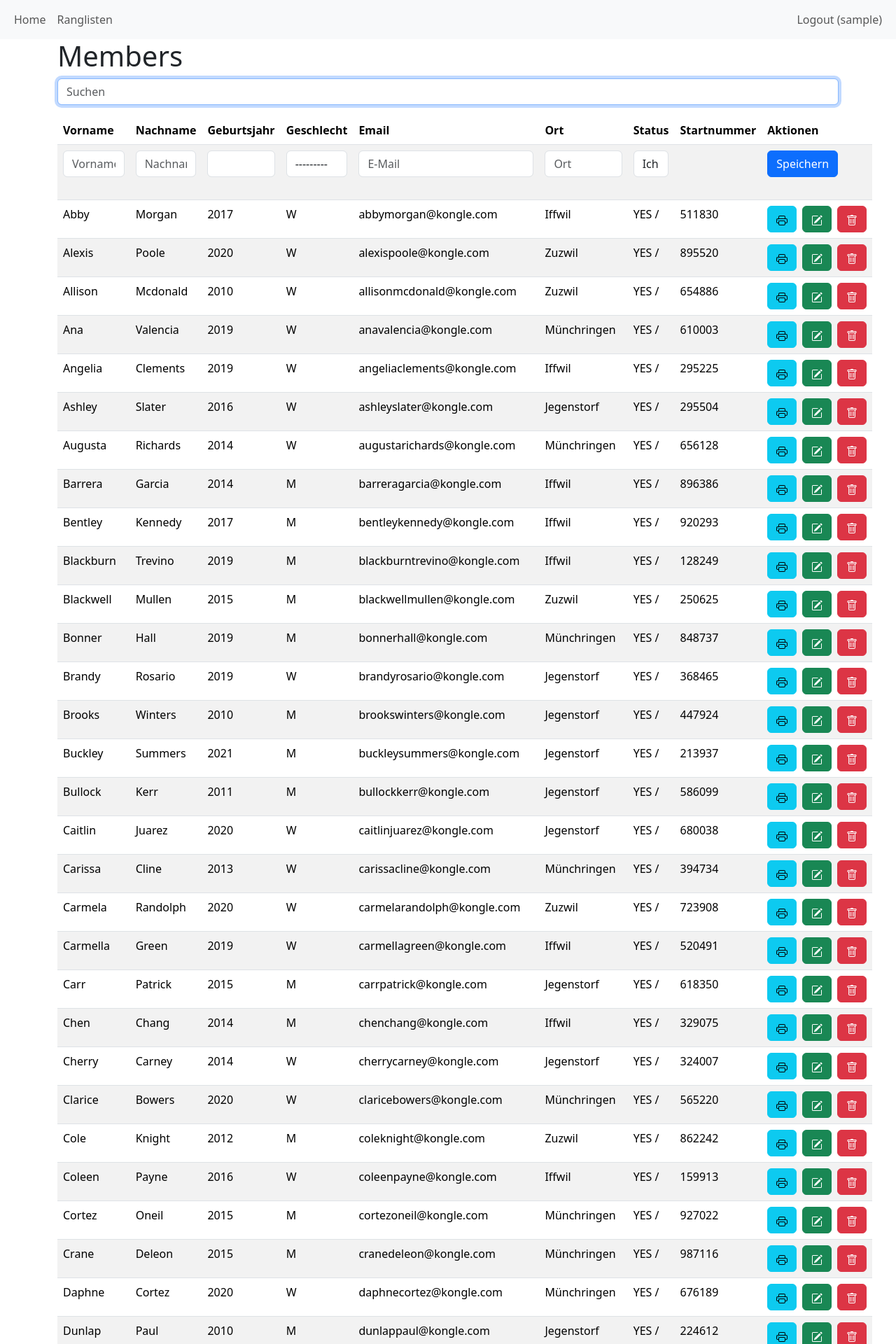
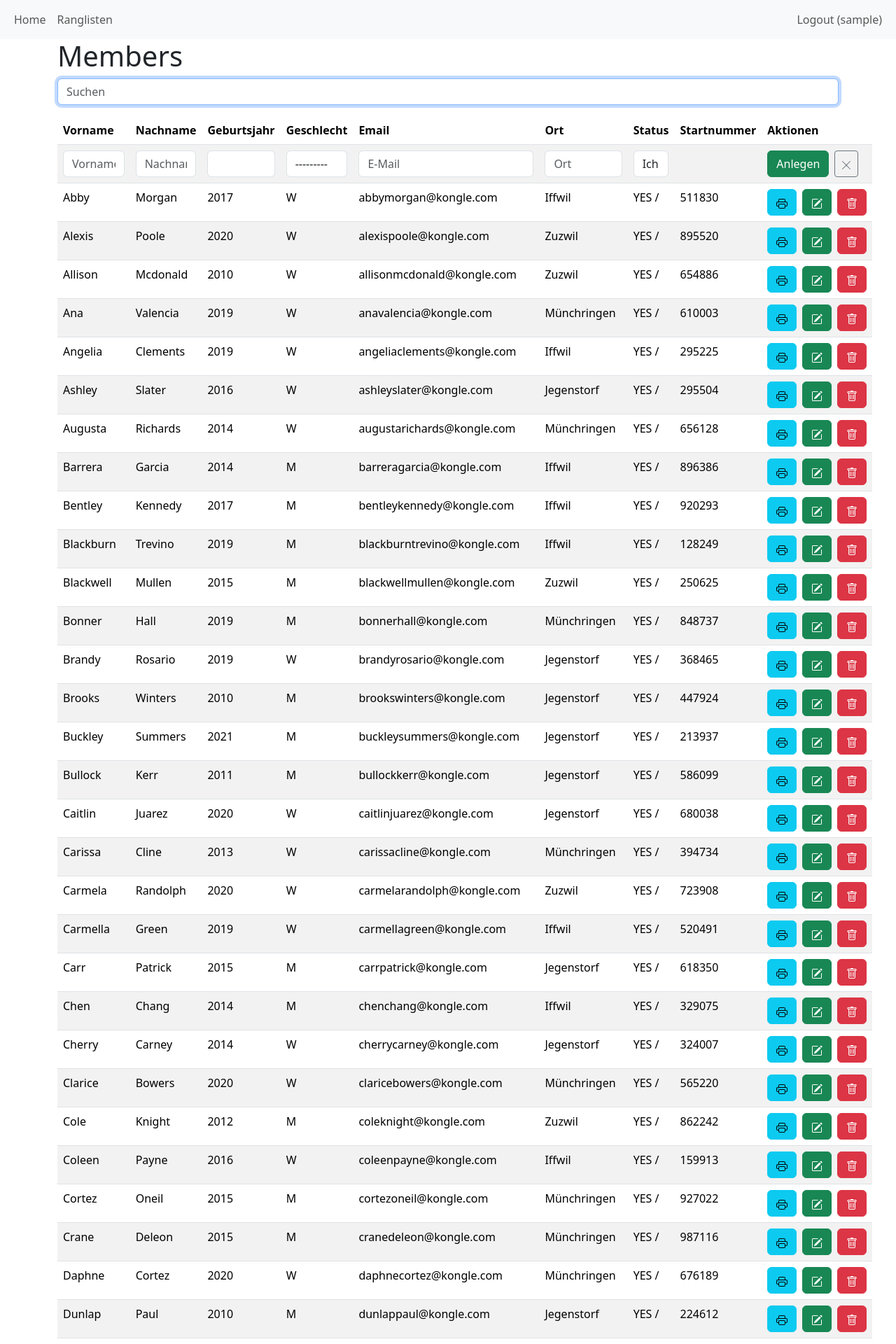
Before and after one commit to fPBunxGKv/sj-github, a Django app: page /users/ in a window 1280 px wide. Shown: the top 1920 px of the page at 70% size. Run offline with Django 4.2, Linux system fonts and the light colour scheme; the visitor is signed in with stand-in values (Sample User, id 1); data comes from the database, SQL or seed files in the repository; parts of the project's set-up code (start-up, migrations or seed data) failed here and were passed over; some libraries are stand-ins or nearby versions.

Commit message:
members: add create/save/cancel UX and start number handling
- Add a distinct "Anlegen" (green) button for new users and keep
  "Speichern" (blue) for editing existing ones in save.html
- Add a small icon-only cancel button when editing that resets the
  form back to the empty new-user state
- Replace the plain confirm() dialog for deleting a user with a
  Bootstrap modal showing firstname/lastname/birth year
- Add a read-only, non-interactive startnum field to UserForm, shown
  only in edit mode (submitted as a hidden input when creating)
- Normalize widget CSS classes across UserForm/RegisterUserForm
  (drop unused form-floating/mb-4, unify to form-outline)
- views.py: handle 'cancel' POST action and treat startnum == 0 as
  unset when auto-generating a start number

```diff
--- a/members/forms.py
+++ b/members/forms.py
@@ -53,7 +53,7 @@ class RegisterUserForm(forms.ModelForm):
 
         widgets = {
             'firstname': forms.TextInput(attrs={
-                'class': 'form-floating mb-4 form-control form-control-lg',
+                'class': 'form-outline mb-4 form-control form-control-lg',
                 'required': True,
                 }),
             'lastname': forms.TextInput(attrs={
@@ -131,44 +131,51 @@ class UserForm(forms.ModelForm):
             'gender',
             'email',
             'city',
-            'state'
+            'state',
+            'startnum',
         ]
 
         widgets = {
             'firstname': forms.TextInput(
                 attrs={
-                    'class': 'form-floating mb-4 form-control form-control-md',
+                    'class': 'form-outline form-control form-control-md',
                     'required': True,
                     'placeholder': 'Vorname *',
                 }),
             'lastname': forms.TextInput(
                 attrs={
-                    'class': 'form-outline mb-4 form-control form-control-md',
+                    'class': 'form-outline form-control form-control-md',
                     'required': True,
                     'placeholder': 'Nachname *',
                 }),
             'byear': forms.NumberInput(attrs={
-                    'class': 'form-control form-control-md',
+                    'class': 'form-outline form-control form-control-md',
                     'required': True,
                 }),
             'gender': forms.Select(attrs={
-                    'class': 'form-control form-control-md',
+                    'class': 'form-outline form-control form-control-md',
                     'required': True,
                 }),
             'email': forms.EmailInput(attrs={
-                    'class': 'form-outline mb-4 form-control form-control-md',
+                    'class': 'form-outline form-control form-control-md',
                     'placeholder': 'E-Mail',
                 }),
             'phone': forms.TextInput(attrs={
-                    'class': 'form-outline mb-4 form-control form-control-md',
+                    'class': 'form-outline form-control form-control-md',
                 }),
             'city': forms.TextInput(attrs={
-                    'class': 'form-outline mb-4 form-control form-control-md',
+                    'class': 'form-outline form-control form-control-md',
                     'placeholder': 'Ort',
                 }),
             'state': forms.Select(attrs={
-                    'class': 'form-control form-control-md',
+                    'class': 'form-outline form-control form-control-md',
                     'required': True,
+                }),
+            'startnum': forms.NumberInput(attrs={
+                    'class': 'form-outline form-control form-control-md bg-light text-muted',
+                    'readonly': True,
+                    'tabindex': '-1',
+                    'style': 'user-select: none; pointer-events: none;',
                 }),
         }
 
@@ -181,6 +188,7 @@ class UserForm(forms.ModelForm):
             'phone' : 'Telefon',
             'city' : 'Ort',
             'state' : 'An/Abmelden *',
+            'startnum' : 'Startnummer',
         }
 
     def clean(self):
@@ -188,7 +196,8 @@ class UserForm(forms.ModelForm):
 
         firstname = cleaned_data.get('firstname')
         if not re.match(NAME_REGEX, firstname):
-            self.add_error('firstname', f"Im Vorname sind nur Buchstaben, Bindestriche und Leerzeichen erlaubt.")
+            firstname_error = f"Im Vorname sind nur Buchstaben, Bindestriche und Leerzeichen erlaubt."
+            self.add_error('firstname', firstname_error)
 
         lastname = cleaned_data.get('lastname')
         if not re.match(NAME_REGEX, lastname):
--- a/members/templates/run.html
+++ b/members/templates/run.html
@@ -83,7 +83,7 @@
                                 <p>Folgende Benutzer haben bereits 3 Läufe in diesem Event:</p>
                                 <ul>
                                     {% for user in duplicate_run_warning.users %}
-                                        <li>{{ user.firstname }} {{ user.lastname }} (Startnummer {{ user.startnum }}) - bereits {{ user.existing_run_count }} Läufe</li>
+                                        <li>{{ user.firstname }} {{ user.lastname }} ({{ user.startnum }}) - {{ user.existing_run_count }} Läufe</li>
                                     {% endfor %}
                                 </ul>
                                 <p>Soll der Lauf trotzdem gespeichert werden?</p>
--- a/members/templates/save.html
+++ b/members/templates/save.html
@@ -1,4 +1,5 @@
 {% for field in form %}
+    {% if field.name != 'startnum' or form.instance.pk %}
     <td>
         {{ field }}
         {% if field.errors %}
@@ -9,10 +10,33 @@
             </div>
         {% endif %}
     </td>
+    {% else %}
+    <td>
+        <input type="hidden" name="startnum" type="number" value="0">
+    </td>
+    {% endif %}
 {% endfor %}
-<td></td>
+
 <td>
-    <button class="btn btn-primary" name="save" value="{{ form.instance.id|default:'0' }}">
-        Speichern
-    </button>
+    <div class="d-flex gap-2">
+    {% if form.instance.pk %}
+        <button class="btn btn-primary" name="save" value="{{ form.instance.id }}">
+            Speichern
+        </button>
+        <button formnovalidate class="btn btn-outline-secondary btn-sm" name="cancel" value="{{ form.instance.id }}" title="Abbrechen">
+            <svg xmlns="http://www.w3.org/2000/svg" width="16" height="16" fill="currentColor" class="bi bi-x-lg" viewBox="0 0 16 16">
+                <path d="M2.146 2.854a.5.5 0 1 1 .708-.708L8 7.293l5.146-5.147a.5.5 0 0 1 .708.708L8.707 8l5.147 5.146a.5.5 0 0 1-.708.708L8 8.707l-5.146 5.147a.5.5 0 0 1-.708-.708L7.293 8z"/>
+            </svg>
+        </button>
+    {% else %}
+        <button class="btn btn-success" name="save" value="0">
+            Anlegen
+        </button>
+        <button formnovalidate class="btn btn-outline-secondary btn-sm" name="cancel" value="{{ form.instance.id }}" title="Abbrechen">
+            <svg xmlns="http://www.w3.org/2000/svg" width="16" height="16" fill="currentColor" class="bi bi-x-lg" viewBox="0 0 16 16">
+                <path d="M2.146 2.854a.5.5 0 1 1 .708-.708L8 7.293l5.146-5.147a.5.5 0 0 1 .708.708L8.707 8l5.147 5.146a.5.5 0 0 1-.708.708L8 8.707l-5.146 5.147a.5.5 0 0 1-.708-.708L7.293 8z"/>
+            </svg>
+        </button>
+{% endif %}
+    </div>
 </td>
--- a/members/templates/users_show.html
+++ b/members/templates/users_show.html
@@ -77,12 +77,14 @@
                                             </svg>
                                         </button>
 
-                                        <button formnovalidate class="btn btn-danger" name="delete" value="{{ x.id }}" onclick="return confirm('Bist du sicher?');">
+                                        <button type="button" class="btn btn-danger" data-bs-toggle="modal" data-bs-target="#deleteConfirmModal"
+                                                data-id="{{ x.id }}" data-firstname="{{ x.firstname }}" data-lastname="{{ x.lastname }}" data-byear="{{ x.byear }}">
                                             <svg xmlns="http://www.w3.org/2000/svg" width="16" height="16" fill="currentColor" class="bi bi-trash" viewBox="0 0 16 16">
                                                 <path d="M5.5 5.5A.5.5 0 0 1 6 6v6a.5.5 0 0 1-1 0V6a.5.5 0 0 1 .5-.5m2.5 0a.5.5 0 0 1 .5.5v6a.5.5 0 0 1-1 0V6a.5.5 0 0 1 .5-.5m3 .5a.5.5 0 0 0-1 0v6a.5.5 0 0 0 1 0z"/>
                                                 <path d="M14.5 3a1 1 0 0 1-1 1H13v9a2 2 0 0 1-2 2H5a2 2 0 0 1-2-2V4h-.5a1 1 0 0 1-1-1V2a1 1 0 0 1 1-1H6a1 1 0 0 1 1-1h2a1 1 0 0 1 1 1h3.5a1 1 0 0 1 1 1zM4.118 4 4 4.059V13a1 1 0 0 0 1 1h6a1 1 0 0 0 1-1V4.059L11.882 4zM2.5 3h11V2h-11z"/>
                                             </svg>
                                         </button>
+
 
                                     </div>
                                     </td>
@@ -91,6 +93,26 @@
 
                         </tbody>
                     </table>
+                </div>
+
+                <div class="modal fade" id="deleteConfirmModal" tabindex="-1" aria-labelledby="deleteConfirmModalLabel" aria-hidden="true">
+                    <div class="modal-dialog">
+                        <div class="modal-content">
+                            <div class="modal-header">
+                                <h5 class="modal-title" id="deleteConfirmModalLabel">Teilnehmer löschen</h5>
+                                <button type="button" class="btn-close" data-bs-dismiss="modal" aria-label="Close"></button>
+                            </div>
+                            <div class="modal-body">
+                                Bist du sicher, dass du
+                                <strong id="deleteConfirmName"></strong>
+                                (Jahrgang <span id="deleteConfirmByear"></span>) löschen möchtest?
+                            </div>
+                            <div class="modal-footer">
+                                <button type="button" class="btn btn-secondary" data-bs-dismiss="modal">Abbrechen</button>
+                                <button type="submit" formnovalidate class="btn btn-danger" name="delete" id="deleteConfirmSubmit" value="">Löschen</button>
+                            </div>
+                        </div>
+                    </div>
                 </div>
             </form>
 
@@ -121,6 +143,16 @@ document.addEventListener('DOMContentLoaded', function () {
             }
         });
     });
+
+    const deleteConfirmModal = document.getElementById('deleteConfirmModal');
+    deleteConfirmModal.addEventListener('show.bs.modal', function (event) {
+        const button = event.relatedTarget;
+
+        document.getElementById('deleteConfirmName').textContent =
+            `${button.dataset.firstname} ${button.dataset.lastname}`;
+        document.getElementById('deleteConfirmByear').textContent = button.dataset.byear;
+        document.getElementById('deleteConfirmSubmit').value = button.dataset.id;
+    });
 });
 </script>
 
--- a/members/views.py
+++ b/members/views.py
@@ -352,7 +352,7 @@ def users(request):
                 obj = form.save(commit=False)
 
                 # Generate a unique start number if not set
-                if not obj.startnum:
+                if not obj.startnum or obj.startnum == 0:
                     logger.debug("No start number provided, generating a new one.")
                     obj.startnum = generate_startnumber()
 
@@ -380,6 +380,9 @@ def users(request):
 
                 # initialize the empty form for a new user
                 form = UserForm(initial={'state': 'YES'})
+
+        elif 'cancel' in request.POST:
+            form = UserForm(initial={'state': 'YES'})
 
         elif 'print' in request.POST:
             pk = request.POST.get('print')
```
